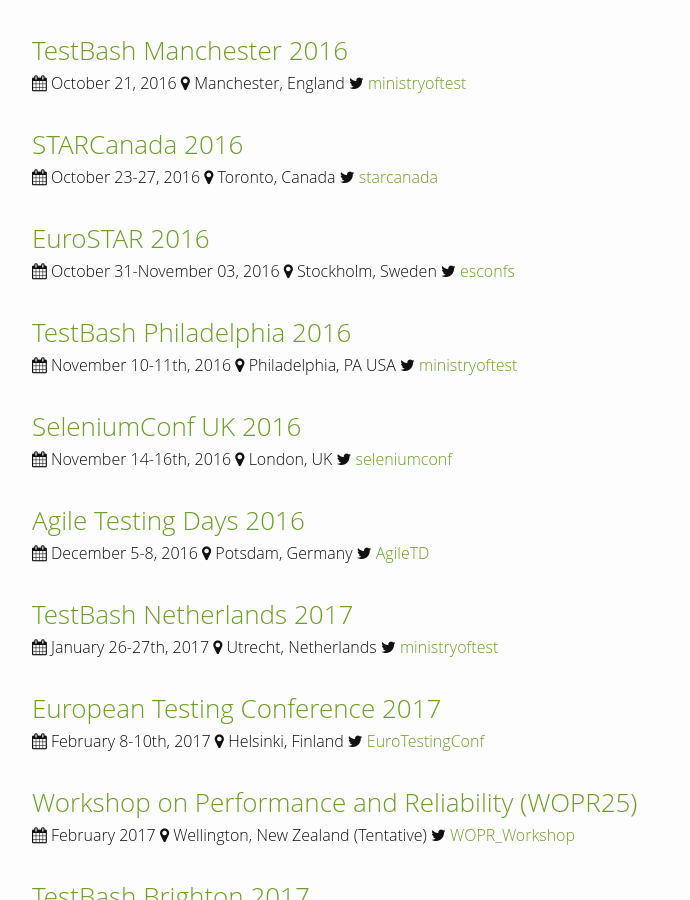
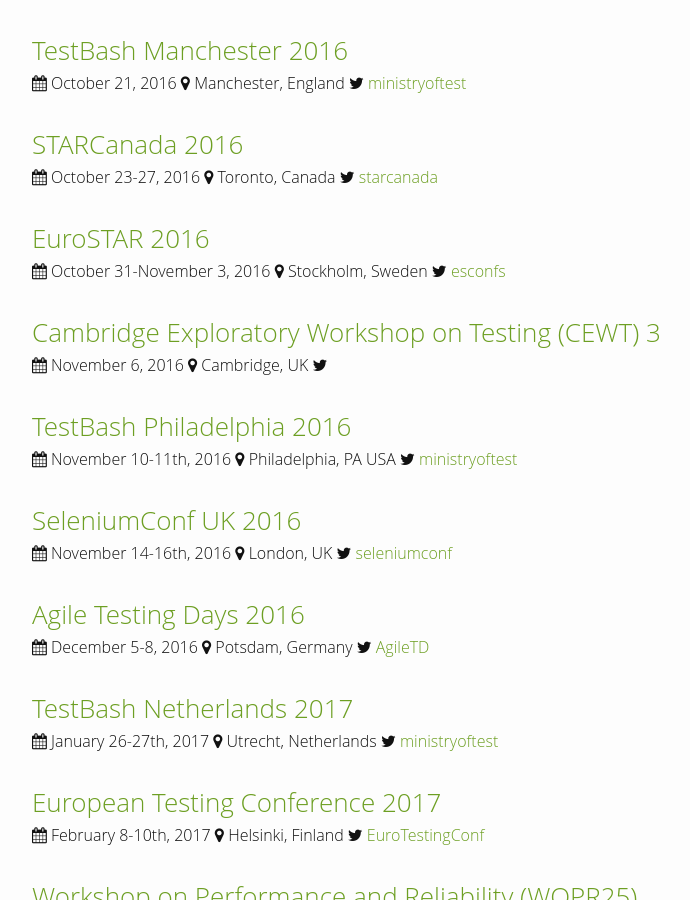
Before and after one commit to TestingConferences/testingconferences.github.io, a Jekyll site: the page built from index.html, in a window 1280 px wide and 900 px high, scrolled down 1856 px. Shown: the whole window, without its empty margins (238-928 px from the left). Built offline with Jekyll 4.4.1, drawn with Linux system fonts in a browser that asks for light colours.

Commit message:
Added CEWT

```diff
--- a/_data/current.yml
+++ b/_data/current.yml
@@ -118,9 +118,14 @@
 
 - name: EuroSTAR 2016
   location: Stockholm, Sweden
-  dates: "October 31-November 03, 2016"
+  dates: "October 31-November 3, 2016"
   url: https://conference.eurostarsoftwaretesting.com/
   twitter: esconfs
+
+- name: Cambridge Exploratory Workshop on Testing (CEWT) 3
+  location: Cambridge, UK
+  dates: "November 6, 2016"
+  url: http://cewtblog.blogspot.co.uk/
 
 - name: TestBash Philadelphia 2016
   location: Philadelphia, PA USA
```
